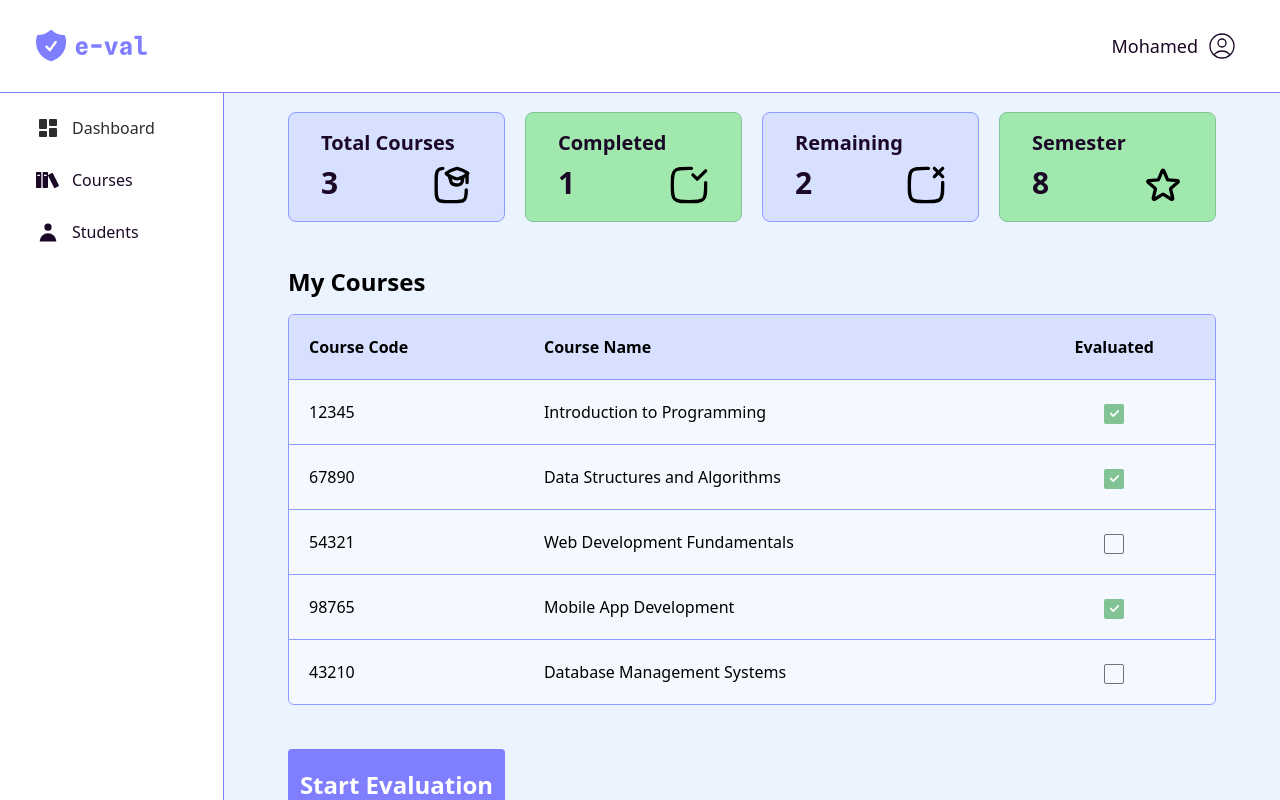
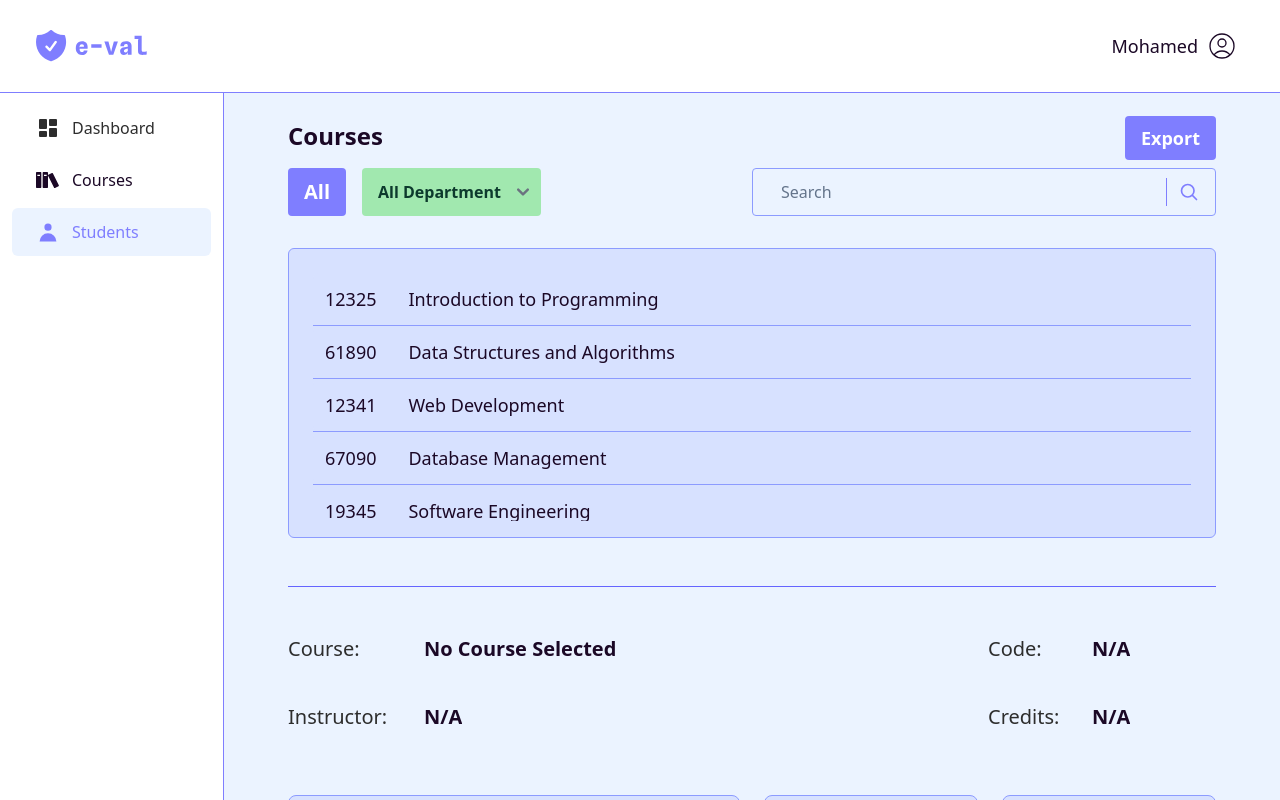
Before and after one commit to Abdullah-Jehani/e-val, a Vue app: page /admin/students in a window 1280 px wide. Before the commit this address led to /dashboard. Shown: the top 800 px of the page. Built offline with nearby package versions, Linux system fonts and the light colour scheme.

Commit message:
chore: Add StudentsView component for admin dashboard
Add the StudentsView component to the admin dashboard, allowing administrators to view and manage student information. This change enhances the functionality and user experience of the admin dashboard.

```diff
--- a/src/routes/index.js
+++ b/src/routes/index.js
@@ -11,6 +11,7 @@ import SubmitSuccessView from '../views/Student/SubmitSuccessView.vue';
 // Admin views
 import AdminDashboardView from '../views/Admin/DashboardView.vue';
 import CoursesView from '../views/Admin/CoursesView.vue';
+import StudentsView from '../views/Admin/StudentsView.vue';
 
 const routes = [
   {
@@ -30,7 +31,7 @@ const routes = [
         component: EvaluationView,
       },
       {
-        path: '/success',
+        path: 'success',
         name: 'SubmitSuccess',
         component: SubmitSuccessView,
       },
@@ -52,6 +53,11 @@ const routes = [
         path: 'courses',
         name: 'Courses',
         component: CoursesView,
+      },
+      {
+        path: 'students',
+        name: 'Students',
+        component: StudentsView,
       },
     ],
   },
--- /dev/null
+++ b/src/views/Admin/StudentsView.vue
@@ -0,0 +1,216 @@
+<template>
+  <div
+    class="px-3 md:p-0 grid gap-y-0 md:gap-y-5 lg:gap-y-6 gap-x-4 md:gap-x-5 grid-cols-4 lg:grid-cols-12 h-fit"
+  >
+    <div class="col-span-full my-4 lg:my-2 h-auto">
+      <filters-component
+        @update:department="updateDepartment"
+        @update:search="updateSearch"
+        :objects="courses"
+        :modalTitle="'Courses'"
+      />
+    </div>
+    <div
+      class="col-span-full my-4 md:my-0 h-fit rounded-md bg-offWhite p-1 border border-lightPurple"
+    >
+      <clickable-table
+        :objects="filteredCourses"
+        :border="true"
+        class="p-3 bg-offWhite"
+        @object-selected="handleCourseSelected"
+      />
+    </div>
+    <div class="col-span-full lg:col-span-full w-full md:pb-16">
+      <object-details
+        :mainLabel="'Course'"
+        :mainValue="courseName"
+        :secondLabel="'Instructor'"
+        :secondValue="instructorName"
+        :thirdLabel="' Code'"
+        :thirdValue="courseCode"
+        :fourthLabel="'Credits'"
+        :fourthValue="courseCredits"
+        :cards="cards"
+        @card-selected="openModal"
+      />
+    </div>
+
+    <Modal
+      v-if="showModal"
+      @close="showModal = false"
+      :title="'Enrolled Students'"
+      :objects="students"
+    >
+    </Modal>
+  </div>
+</template>
+
+<script setup>
+import { ref, computed } from 'vue';
+import FiltersComponent from '../../components/Admin/FiltersComponent.vue';
+import ClickableTable from '../../components/Admin/ClickableTable.vue';
+import ObjectDetails from '../../components/Admin/ObjectDetails.vue';
+import Modal from '../../components/Admin/Modal.vue';
+
+const selectedDepartment = ref('');
+const searchQuery = ref('');
+const selectedCourse = ref(null);
+const showModal = ref(false);
+
+const courseName = ref('No Course Selected');
+const instructorName = ref('N/A');
+const courseCode = ref('N/A');
+const courseCredits = ref('N/A');
+
+const courses = ref([
+  {
+    id: '12325',
+    department: 'Department 1',
+    name: 'Introduction to Programming',
+    instructor: 'Instructor A',
+    courseCode: 'CS101',
+    courseCredits: '3',
+  },
+  {
+    id: '61890',
+    department: 'Department 2',
+    name: 'Data Structures and Algorithms',
+    instructor: 'Instructor B',
+    courseCode: 'CS202',
+    courseCredits: '4',
+  },
+  {
+    id: '12341',
+    department: 'Department 3',
+    name: 'Web Development',
+    instructor: 'Instructor C',
+    courseCode: 'CS303',
+    courseCredits: '3',
+  },
+  {
+    id: '67090',
+    department: 'Department 2',
+    name: 'Database Management',
+    instructor: 'Instructor D',
+    courseCode: 'CS404',
+    courseCredits: '4',
+  },
+  {
+    id: '19345',
+    department: 'Department 1',
+    name: 'Software Engineering',
+    instructor: 'Instructor E',
+    courseCode: 'CS505',
+    courseCredits: '3',
+  },
+  {
+    id: '60090',
+    department: 'Department 3',
+    name: 'Artificial Intelligence',
+    instructor: 'Instructor F',
+    courseCode: 'CS606',
+    courseCredits: '4',
+  },
+  {
+    id: '00345',
+    department: 'Department 2',
+    name: 'Operating Systems',
+    instructor: 'Instructor G',
+    courseCode: 'CS707',
+    courseCredits: '3',
+  },
+]);
+
+const students = ref([
+  {
+    id: 12245,
+    name: 'Sami Khaled',
+    email: 'XwE8j@example.com',
+    role: 'student',
+  },
+  {
+    id: 12246,
+    name: 'Ahmed Khaled',
+    email: 'XwE8j@example.com',
+    role: 'student',
+  },
+  {
+    id: 12247,
+    name: 'Ahmed Khaled',
+    email: 'XwE8j@example.com',
+    role: 'student',
+  },
+  {
+    id: 12248,
+    name: 'Ahmed Khaled',
+    email: 'XwE8j@example.com',
+    role: 'student',
+  },
+  {
+    id: 12249,
+    name: 'Ahmed Khaled',
+    email: 'XwE8j@example.com',
+    role: 'student',
+  },
+]);
+
+const cards = ref([
+  {
+    id: 1,
+    title: 'Enrolled Students',
+    value: students.value.length,
+  },
+  {
+    id: 2,
+    title: 'Completed',
+    value: students.value.length - 1,
+  },
+  {
+    id: 3,
+    title: 'Remaining',
+    value: students.value.length,
+  },
+]);
+
+const filteredCourses = computed(() => {
+  return courses.value.filter(
+    (course) =>
+      (!selectedDepartment.value ||
+        course.department === selectedDepartment.value) &&
+      (!searchQuery.value ||
+        course.name.toLowerCase().includes(searchQuery.value.toLowerCase()) ||
+        course.id.toLowerCase().includes(searchQuery.value.toLowerCase()))
+  );
+});
+
+const updateDepartment = (department) => {
+  selectedDepartment.value = department;
+};
+
+const updateSearch = (query) => {
+  searchQuery.value = query;
+};
+
+const handleCourseSelected = (course) => {
+  selectedCourse.value = course;
+  updateCourseInfo(course);
+};
+
+function updateCourseInfo(course) {
+  if (course) {
+    courseName.value = course.name || 'No Course Selected';
+    instructorName.value = course.instructor || 'N/A';
+    courseCode.value = course.courseCode || 'N/A';
+    courseCredits.value = course.courseCredits || 'N/A';
+  } else {
+    courseName.value = 'No Course Selected';
+    instructorName.value = 'N/A';
+    courseCode.value = 'N/A';
+    courseCredits.value = 'N/A';
+  }
+}
+
+const openModal = () => {
+  showModal.value = true;
+};
+</script>
```
